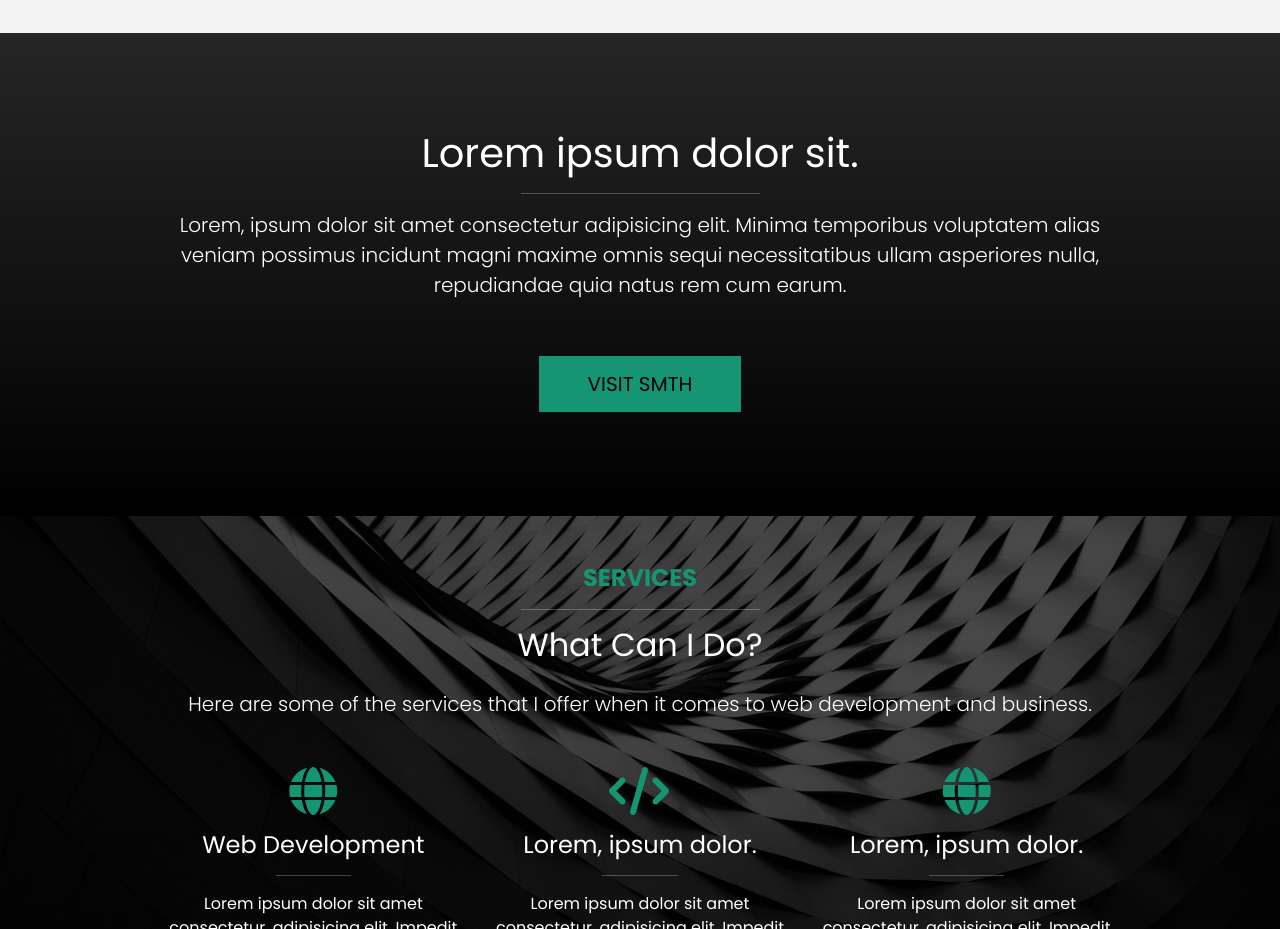
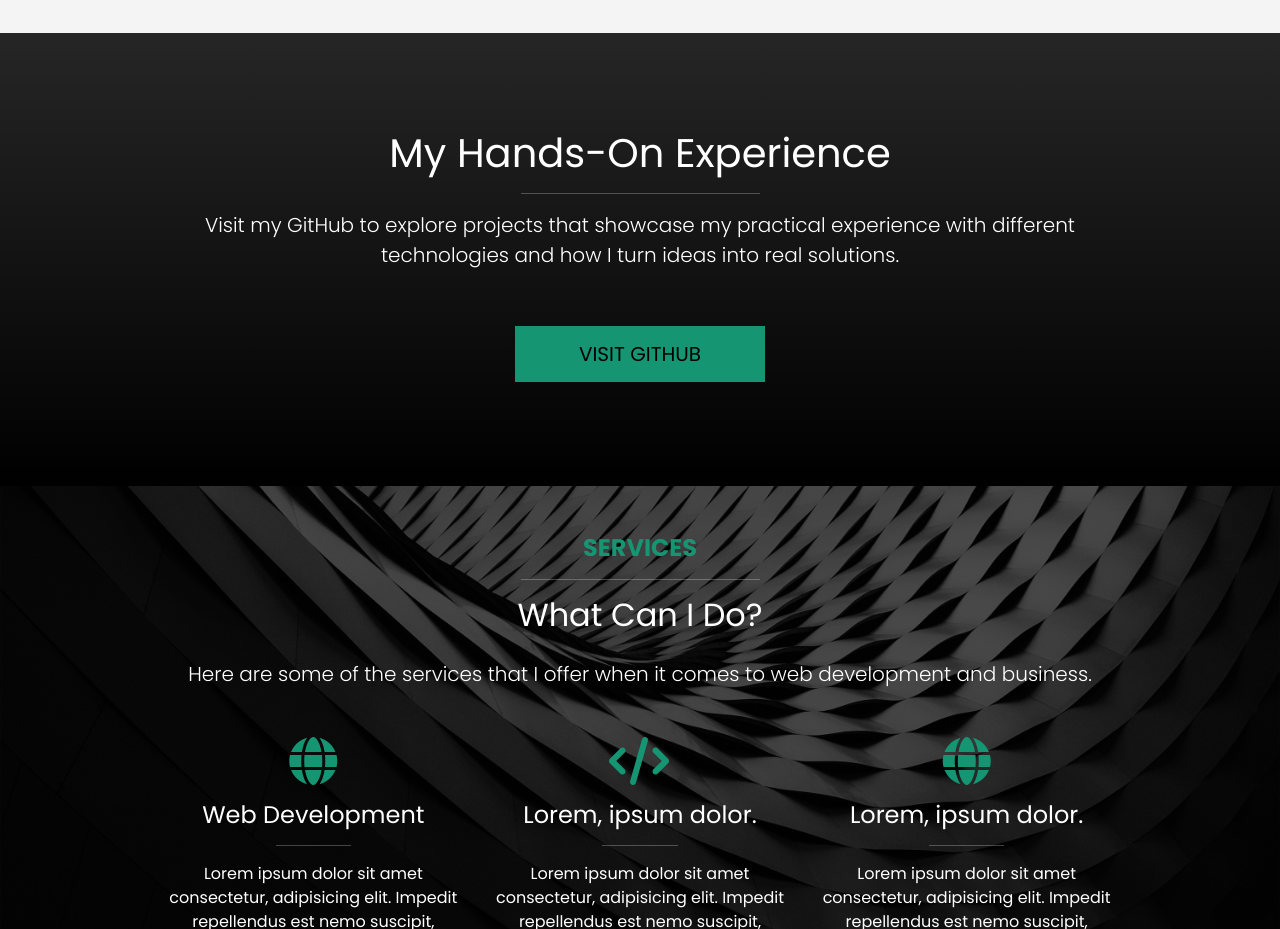
Before and after one commit to wastardy/portfolio_website, a website: page index.html in a window 1280 px wide. Shown: the part 3560-4489 px from the top of the page. Drawn offline with nearby package versions, Linux system fonts and the light colour scheme; files that its build step writes are made by us from their sources.

Commit message:
edit details section *think about button

```diff
--- a/index.html
+++ b/index.html
@@ -396,21 +396,24 @@
             <div class="container">
                 <div class="row">
                     <div class="col-12">
-                        <h1>Lorem ipsum dolor sit.</h1>
+                        <h1>My Hands-On Experience</h1>
                         <hr class="w-25 mx-auto" />
                         <p class="lead mb-5">
-                            Lorem, ipsum dolor sit amet consectetur
-                            adipisicing elit. Minima temporibus voluptatem
-                            alias veniam possimus incidunt magni maxime
-                            omnis sequi necessitatibus ullam asperiores
-                            nulla, repudiandae quia natus rem cum earum.
+                            <!-- Dive into my GitHub profile to see projects
+                            showcasing my practical experience with different
+                            tools, frameworks, and technologies. Discover
+                            how I turn ideas into functional solutions. -->
+                            Visit my GitHub to explore projects that showcase
+                            my practical experience with different technologies
+                            and how I turn ideas into real solutions.
                         </p>
                         <a
-                            href="#"
+                            href="https://github.com/wastardy"
                             target="_blank"
-                            class="btn btn-primary btn-lg text-uppercase px-5 mx-3 my-2"
+                            class="btn btn-github btn-primary btn-lg text-uppercase px-5 mx-3 my-2"
+                            style="width: 250px;"
                         >
-                            Visit Smth
+                            Visit GitHub
                         </a>
                     </div>
                 </div>
--- a/scss/styles.scss
+++ b/scss/styles.scss
@@ -62,6 +62,17 @@
     opacity: 0.8;
 }
 
+.btn-github {
+    transition: all 0.3s ease-in-out;
+}
+
+.btn-github:hover {
+    color: #dddddd;
+    background-color: var(--bs-secondary);
+    outline: none;
+    border-color: var(--bs-secondary);
+}
+
 .services {
     background:
         url('../images/bg.jpg')
```
